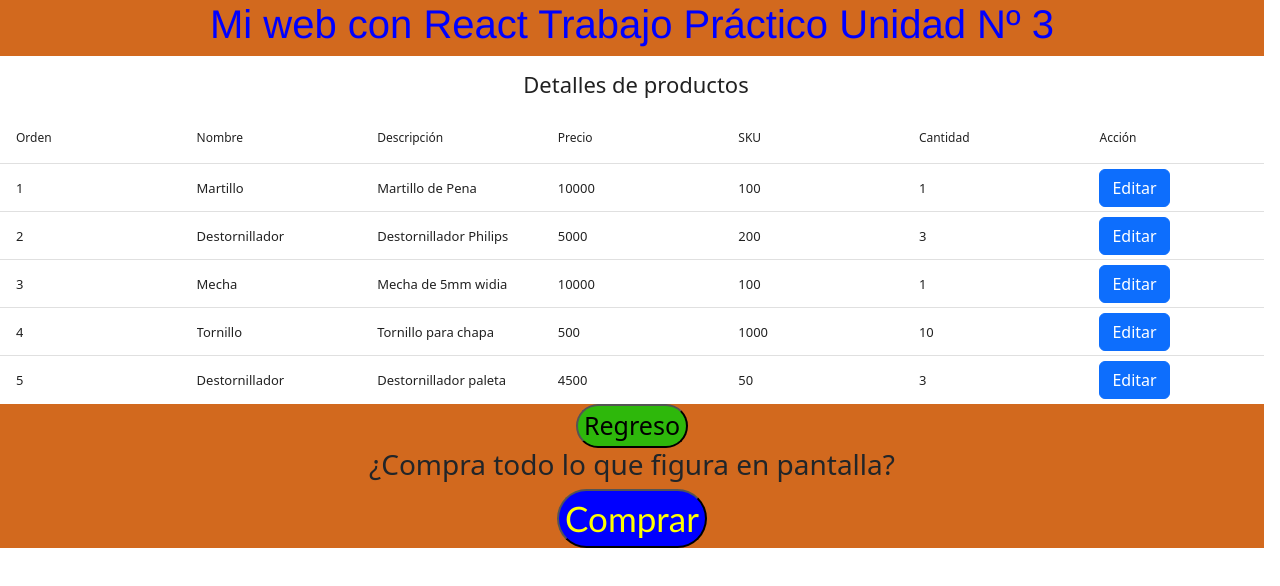
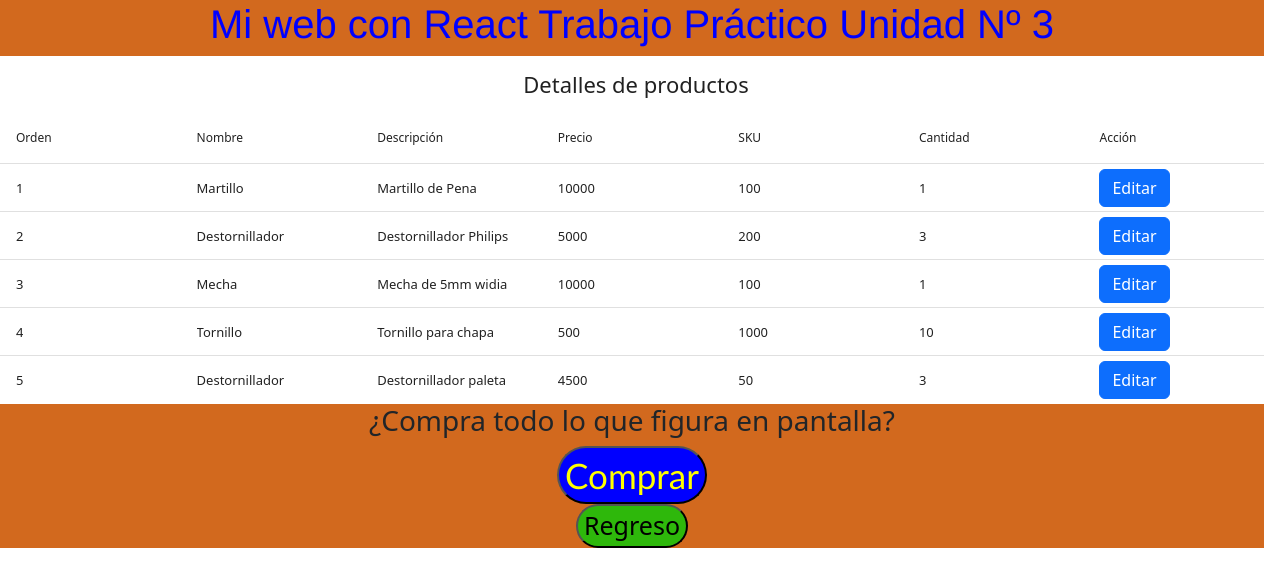
Before and after one commit to SerEfG/react_gonzalez_servando_trabajo_3, a React (Create React App) app: page /tablas/tablas in a window 1280 px wide. Shown: the top 586 px of the page. Built offline with nearby package versions, Linux system fonts and the light colour scheme.

Commit message:
Trabajo opcional Unidad 3 React-Actualización3

```diff
--- a/src/componentes/tablas/tablas.js
+++ b/src/componentes/tablas/tablas.js
@@ -122,18 +122,19 @@ function Tablas() {
 
   return(
     <div className="menu1">
+
       <DataTable
         title='Detalles de productos'
         columns={columnas}
         data={datos}
         customStyles={estilosPersonalizados}
       ></DataTable>
+      <div>
+        <h3>¿Compra todo lo que figura en pantalla?</h3>
+        <h4>{nombre}</h4>
+        <button className='button' onClick={CambiaNombre}>Comprar</button>
+      </div>
       <Link to='/'><button className="salida">Regreso</button></Link>
-      <div>
-            <h3>¿Compra todo lo que figura en pantalla?</h3>
-            <h4>{nombre}</h4>
-            <button className='button' onClick={CambiaNombre}>Comprar</button>
-        </div>
     </div>
   )
 
```
